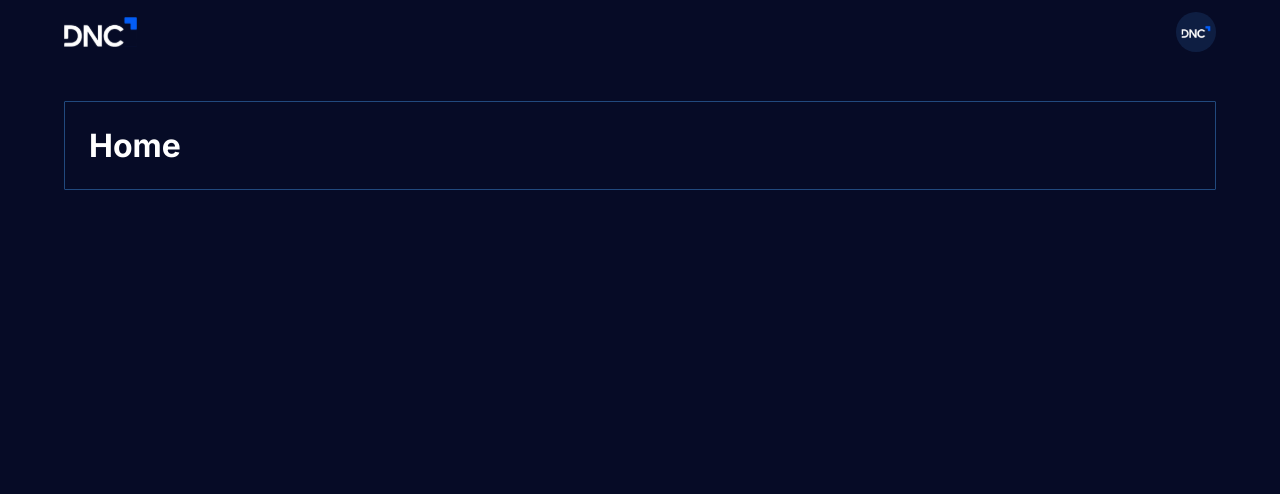
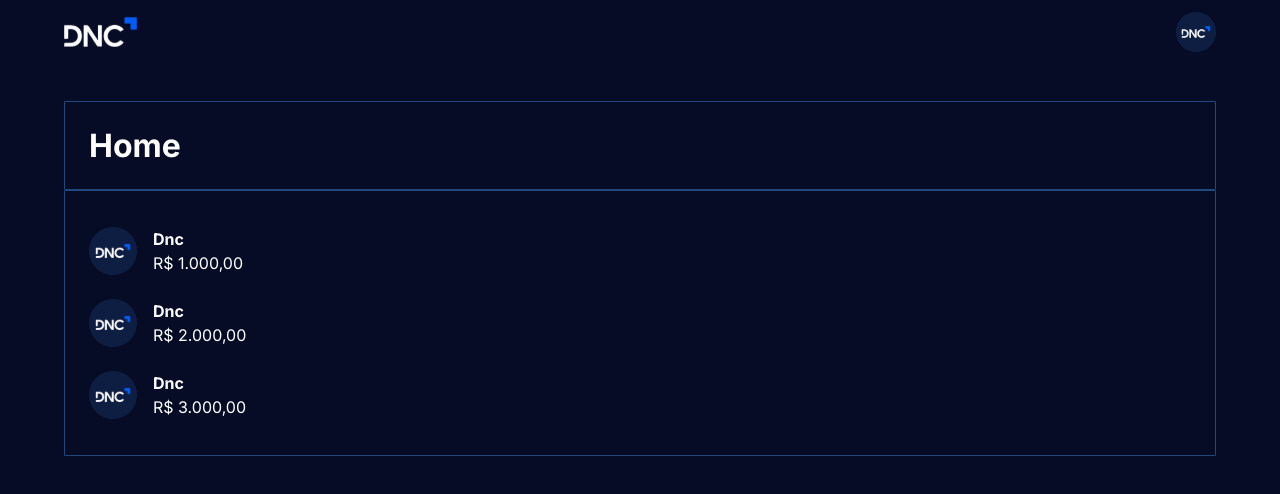
Before and after one commit to Cadugonca/sales-dashboard, a React (Vite) app: page /home in a window 1280 px wide. Shown: the top 494 px of the page. Built offline with nearby package versions, Linux system fonts and the light colour scheme.

Commit message:
Feat: Avatar Lists Component

```diff
--- /dev/null
+++ b/src/components/AvatarList.tsx
@@ -0,0 +1,40 @@
+import { Logo } from './Logo'
+import { Avatar, Box } from '@mui/material'
+import { pxToRem } from '@/utils'
+import { AvatarsListProps } from '@/types'
+import { StyledH2, StyledSpan } from '@/components'
+
+function AvatarList(props: AvatarsListProps) {
+  return (
+    <>
+      {props.listData.map((item, index) => (
+        <Box
+          sx={{
+            display: 'flex',
+            alignItems: 'center',
+            padding: `${pxToRem(12)} 0`,
+            key: { index },
+          }}
+        >
+          <Box>
+            <Avatar
+              alt={item.name}
+              src={item.avatar}
+              sx={{
+                width: pxToRem(48),
+                height: pxToRem(48),
+                marginRight: pxToRem(16),
+              }}
+            />
+          </Box>
+          <Box>
+            <StyledH2>{item.name}</StyledH2>
+            <StyledSpan>{item.subtitle}</StyledSpan>
+          </Box>
+        </Box>
+      ))}
+    </>
+  )
+}
+
+export default AvatarList
--- a/src/components/index.ts
+++ b/src/components/index.ts
@@ -1,3 +1,4 @@
+export { default as AvatarsList } from './AvatarList'
 export { default as FormComponent } from './FormComponent'
 export { default as Header } from './Header'
 export * from './BannerImage'
--- a/src/pages/Home.tsx
+++ b/src/pages/Home.tsx
@@ -1,7 +1,25 @@
-import { Header, CardComp } from '@/components'
+import { AvatarsList, Header, CardComp } from '@/components'
 import { Container } from '@mui/material'
+import { currencyConverter } from '@/utils'
 
 function Home() {
+  const mockListData = [
+    {
+      name: 'Dnc',
+      subtitle: currencyConverter(1000),
+      avatar: '/dnc-avatar.svg',
+    },
+    {
+      name: 'Dnc',
+      subtitle: currencyConverter(2000),
+      avatar: '/dnc-avatar.svg',
+    },
+    {
+      name: 'Dnc',
+      subtitle: currencyConverter(3000),
+      avatar: '/dnc-avatar.svg',
+    },
+  ]
   return (
     <>
       <Header />
@@ -9,6 +27,10 @@
         <CardComp>
           <h1>Home</h1>
         </CardComp>
+
+        <CardComp>
+          <AvatarsList listData={mockListData} />
+        </CardComp>
       </Container>
     </>
   )
--- a/src/types/index.ts
+++ b/src/types/index.ts
@@ -1,3 +1,4 @@
 export * from './theme'
 export * from './typographies'
 export * from './formComponent'
+export * from './avatarsList'
--- /dev/null
+++ b/src/utils/currencyConverter.ts
@@ -0,0 +1,12 @@
+/**
+ * Convert to Brazilian Real
+ * @param value - Number value to convert
+ * @returns Converted value to Brazilian Real
+ */
+
+export function currencyConverter(value: number): string {
+  return new Intl.NumberFormat('pt-BR', {
+    style: 'currency',
+    currency: 'BRL',
+  }).format(value)
+}
--- a/src/utils/index.ts
+++ b/src/utils/index.ts
@@ -1 +1,2 @@
 export * from './pxToRem'
+export * from './currencyConverter'
```
Also changed, not shown: src/types/avatarsList.d.ts (added, +9 -0 lines).
